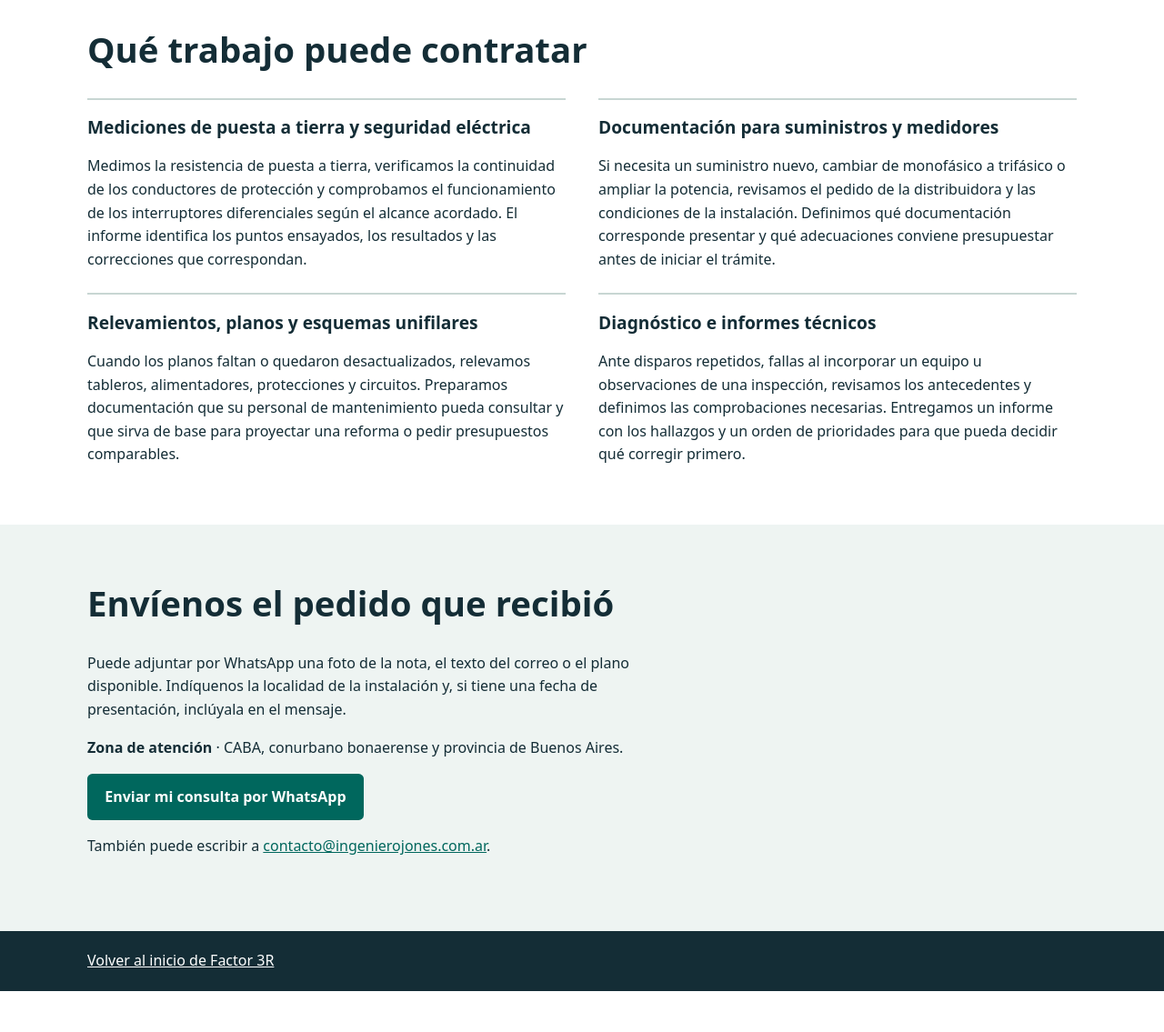
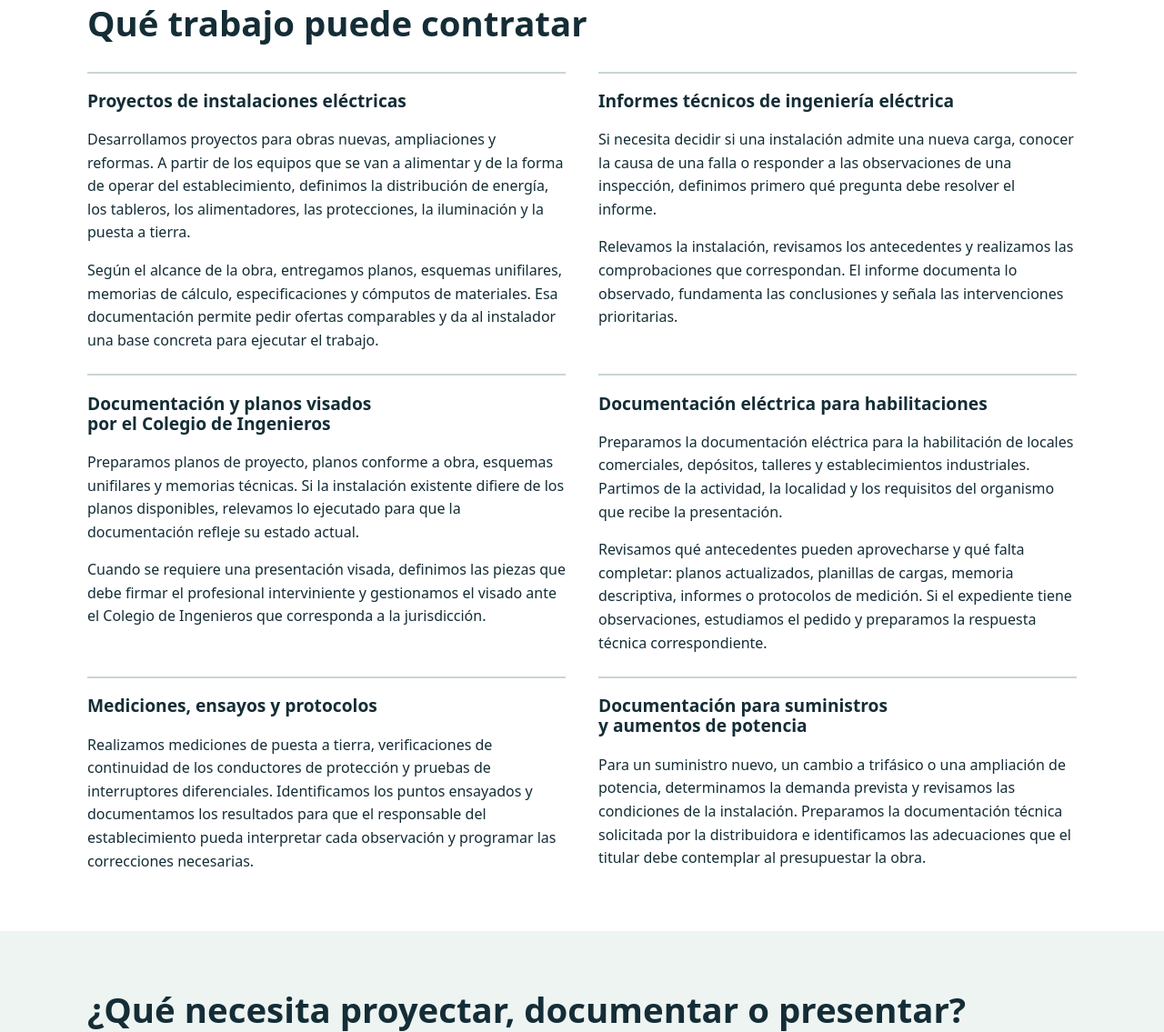
Before and after one commit to FranciscoSolanoJones/ingenierojones, a plain HTML site: page servicios-profesionales-electricos.html in a window 1280 px wide. Shown: the part 670-1805 px from the top of the page at 91% size. Before the commit the page ends 1760 px from the top, so only its background shows below. Drawn offline with Linux system fonts and the light colour scheme.

Commit message:
Update servicios-profesionales-electricos.html

```diff
--- a/servicios-profesionales-electricos.html
+++ b/servicios-profesionales-electricos.html
@@ -83,13 +83,12 @@
   <main>
   <section class="hero">
     <div class="wrap">
-        <h1>Servicios profesionales eléctricos</h1>
-        <p>¿Le pidieron un protocolo de puesta a tierra, un plano eléctrico
-          o documentación para solicitar un suministro? Envíenos el pedido
-          tal como lo recibió. Revisamos qué le solicitan, qué antecedentes
-          puede aprovechar y qué hay que verificar en la instalación.
-          Con esa información le indicamos el alcance, el precio y el plazo.</p>
-        <a class="button" href="https://wa.me/5491128389318?text=Hola%20Factor%203R%2C%20quisiera%20consultar%20por%20un%20requerimiento%20t%C3%A9cnico%20el%C3%A9ctrico.">Consultar por WhatsApp</a>
+      <h1>Servicios profesionales de ingeniería eléctrica</h1>
+      <p>Proyectamos instalaciones eléctricas, elaboramos informes técnicos
+        y preparamos planos y documentación para obras, habilitaciones
+        y trámites ante distribuidoras. Cuando la presentación lo requiere,
+        gestionamos el visado ante el Colegio de Ingenieros correspondiente.</p>
+      <a class="button" href="https://wa.me/5491128389318?text=Hola%20Factor%203R%2C%20quisiera%20consultar%20por%20un%20servicio%20profesional%20de%20ingenier%C3%ADa%20el%C3%A9ctrica.">Consultar por WhatsApp</a>
     </div>
   </section>
 
@@ -98,51 +97,80 @@
 
     <div class="grid">
       <article>
-          <h3>Mediciones de puesta a tierra y seguridad eléctrica</h3>
-          <p>Medimos la resistencia de puesta a tierra, verificamos la continuidad
-            de los conductores de protección y comprobamos el funcionamiento
-            de los interruptores diferenciales según el alcance acordado.
-            El informe identifica los puntos ensayados, los resultados
-            y las correcciones que correspondan.</p>
+        <h3>Proyectos de instalaciones eléctricas</h3>
+        <p>Desarrollamos proyectos para obras nuevas, ampliaciones y reformas.
+          A partir de los equipos que se van a alimentar y de la forma de operar
+          del establecimiento, definimos la distribución de energía, los tableros,
+          los alimentadores, las protecciones, la iluminación y la puesta a tierra.</p>
+        <p>Según el alcance de la obra, entregamos planos, esquemas unifilares,
+          memorias de cálculo, especificaciones y cómputos de materiales.
+          Esa documentación permite pedir ofertas comparables y da al instalador
+          una base concreta para ejecutar el trabajo.</p>
       </article>
 
       <article>
-          <h3>Documentación para suministros y medidores</h3>
-          <p>Si necesita un suministro nuevo, cambiar de monofásico a trifásico
-            o ampliar la potencia, revisamos el pedido de la distribuidora
-            y las condiciones de la instalación. Definimos qué documentación
-            corresponde presentar y qué adecuaciones conviene presupuestar
-            antes de iniciar el trámite.</p>
+        <h3>Informes técnicos de ingeniería eléctrica</h3>
+        <p>Si necesita decidir si una instalación admite una nueva carga,
+          conocer la causa de una falla o responder a las observaciones de una
+          inspección, definimos primero qué pregunta debe resolver el informe.</p>
+        <p>Relevamos la instalación, revisamos los antecedentes y realizamos
+          las comprobaciones que correspondan. El informe documenta lo observado,
+          fundamenta las conclusiones y señala las intervenciones prioritarias.</p>
       </article>
 
       <article>
-          <h3>Relevamientos, planos y esquemas unifilares</h3>
-          <p>Cuando los planos faltan o quedaron desactualizados, relevamos
-            tableros, alimentadores, protecciones y circuitos. Preparamos
-            documentación que su personal de mantenimiento pueda consultar
-            y que sirva de base para proyectar una reforma o pedir presupuestos
-            comparables.</p>
+        <h3>Documentación y planos visados por el Colegio de Ingenieros</h3>
+        <p>Preparamos planos de proyecto, planos conforme a obra, esquemas
+          unifilares y memorias técnicas. Si la instalación existente difiere
+          de los planos disponibles, relevamos lo ejecutado para que la
+          documentación refleje su estado actual.</p>
+        <p>Cuando se requiere una presentación visada, definimos las piezas
+          que debe firmar el profesional interviniente y gestionamos el visado
+          ante el Colegio de Ingenieros que corresponda a la jurisdicción.</p>
       </article>
 
       <article>
-          <h3>Diagnóstico e informes técnicos</h3>
-          <p>Ante disparos repetidos, fallas al incorporar un equipo
-            u observaciones de una inspección, revisamos los antecedentes
-            y definimos las comprobaciones necesarias. Entregamos un informe
-            con los hallazgos y un orden de prioridades para que pueda decidir
-            qué corregir primero.</p>
+        <h3>Documentación eléctrica para habilitaciones</h3>
+        <p>Preparamos la documentación eléctrica para la habilitación de
+          locales comerciales, depósitos, talleres y establecimientos
+          industriales. Partimos de la actividad, la localidad y los requisitos
+          del organismo que recibe la presentación.</p>
+        <p>Revisamos qué antecedentes pueden aprovecharse y qué falta completar:
+          planos actualizados, planillas de cargas, memoria descriptiva,
+          informes o protocolos de medición. Si el expediente tiene observaciones,
+          estudiamos el pedido y preparamos la respuesta técnica correspondiente.</p>
+      </article>
+
+      <article>
+        <h3>Mediciones, ensayos y protocolos</h3>
+        <p>Realizamos mediciones de puesta a tierra, verificaciones de continuidad
+          de los conductores de protección y pruebas de interruptores diferenciales.
+          Identificamos los puntos ensayados y documentamos los resultados para
+          que el responsable del establecimiento pueda interpretar cada observación
+          y programar las correcciones necesarias.</p>
+      </article>
+
+      <article>
+        <h3>Documentación para suministros y aumentos de potencia</h3>
+        <p>Para un suministro nuevo, un cambio a trifásico o una ampliación
+          de potencia, determinamos la demanda prevista y revisamos las
+          condiciones de la instalación. Preparamos la documentación técnica
+          solicitada por la distribuidora e identificamos las adecuaciones
+          que el titular debe contemplar al presupuestar la obra.</p>
       </article>
     </div>
   </section>
 
   <section class="contact" id="contacto" aria-labelledby="consulta">
     <div class="wrap">
-        <h2 id="consulta">Envíenos el pedido que recibió</h2>
-        <p>Puede adjuntar por WhatsApp una foto de la nota, el texto del correo
-          o el plano disponible. Indíquenos la localidad de la instalación
-          y, si tiene una fecha de presentación, inclúyala en el mensaje.</p>
+      <h2 id="consulta">¿Qué necesita proyectar, documentar o presentar?</h2>
+      <p>Si está iniciando una obra, indíquenos la localidad, el destino
+        del inmueble y la etapa en que se encuentra. Si ya recibió un pedido
+        de documentación, puede enviarnos la nota o una foto por WhatsApp.
+        Con esos antecedentes definimos qué trabajo hace falta, qué documentación
+        recibirá y cuál es su precio y plazo de entrega.</p>
       <p><strong>Zona de atención</strong> · CABA, conurbano bonaerense y provincia de Buenos Aires.</p>
-        <a class="button" href="https://wa.me/5491128389318?text=Hola%20Factor%203R%2C%20quiero%20enviarles%20un%20pedido%20de%20documentaci%C3%B3n%20o%20medici%C3%B3n%20el%C3%A9ctrica.">Enviar mi consulta por WhatsApp</a>
+      <a class="button" href="https://wa.me/5491128389318?text=Hola%20Factor%203R%2C%20quiero%20consultar%20por%20un%20proyecto%2C%20informe%20o%20documentaci%C3%B3n%20el%C3%A9ctrica.">Consultar por mi proyecto o trámite</a>
       <p>También puede escribir a
         <a href="mailto:contacto@ingenierojones.com.ar">contacto@ingenierojones.com.ar</a>.</p>
     </div>
```
Lines whose indentation alone changed are shown as unchanged.
